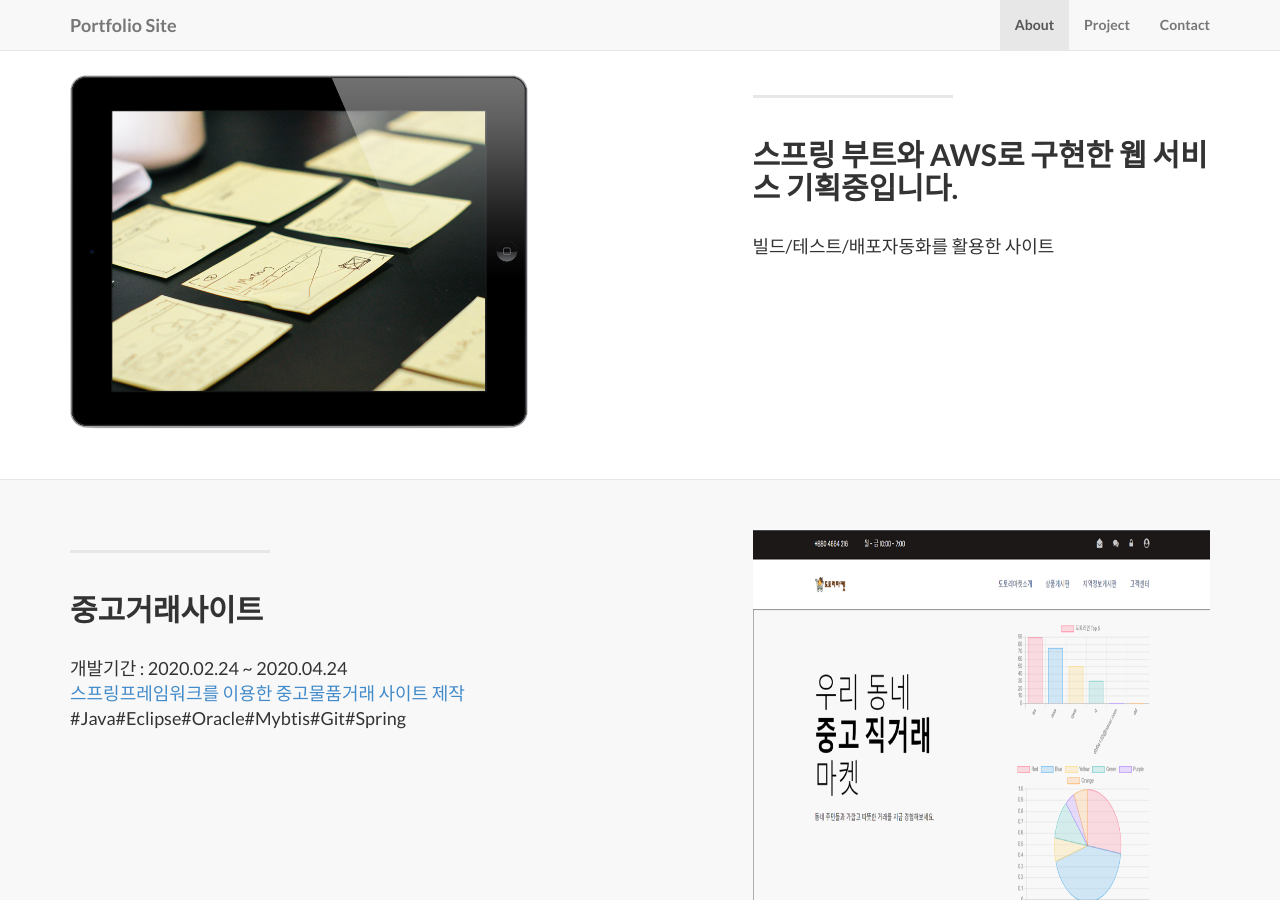
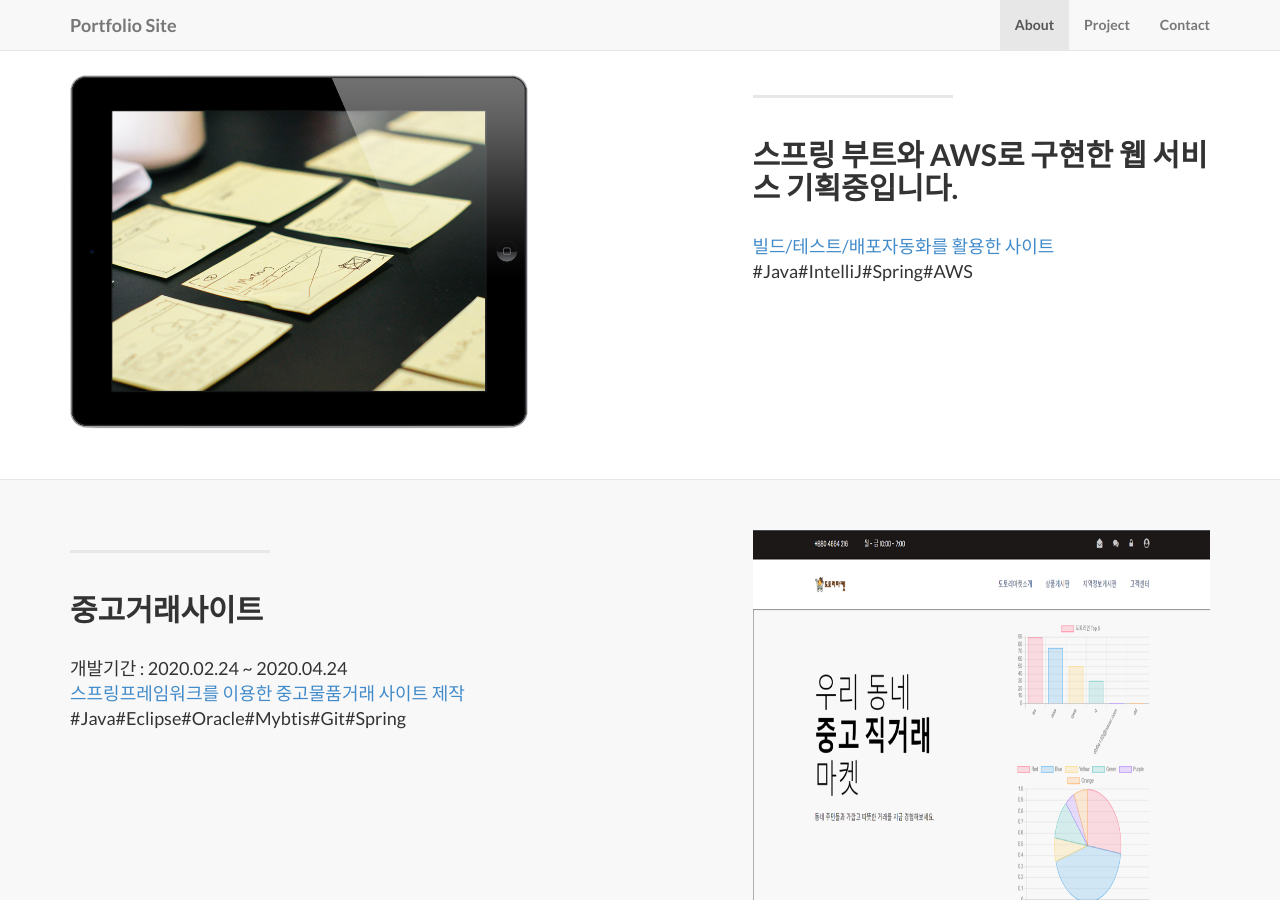
Before and after one commit to Dev-preference/Dev-preference.github.io, a Jekyll site: the page built from index.html, in a window 1280 px wide and 900 px high, scrolled down 988 px. Built offline with Jekyll 4.4.1, drawn with Linux system fonts in a browser that asks for light colours.

Commit message:
no message

```diff
--- a/_posts/2014-09-21-services-1.markdown
+++ b/_posts/2014-09-21-services-1.markdown
@@ -5,4 +5,5 @@ category: Services
 title: 스프링 부트와 AWS로 구현한 웹 서비스 기획중입니다.
 description: |
 ---
-  빌드/테스트/배포자동화를 활용한 사이트
+  [빌드/테스트/배포자동화를 활용한 사이트](https://github.com/Dev-preference/single)
+ #Java#IntelliJ#Spring#AWS
```
